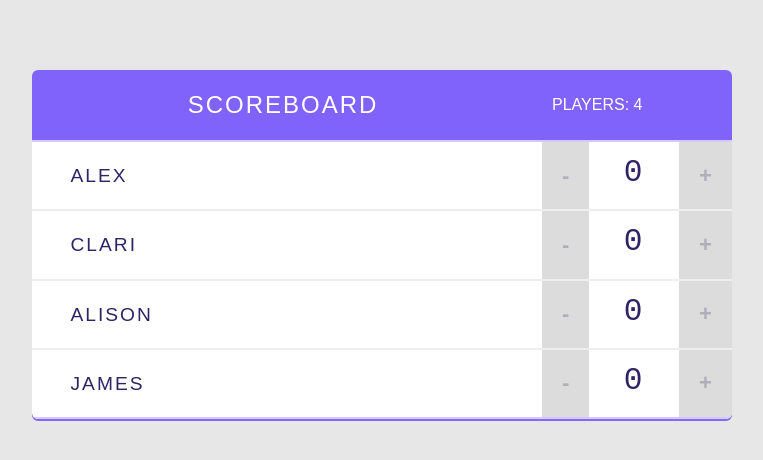
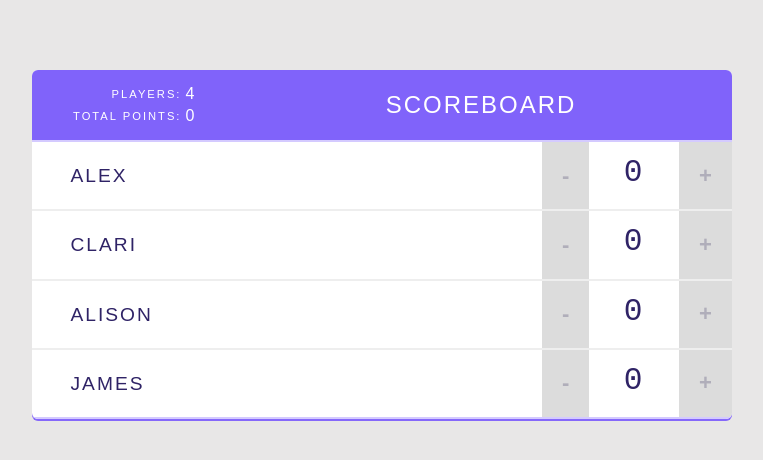
Before and after one commit to loveclari/scoreboard, a React app: page / in a window 1280 px wide. Shown: the whole page, without its empty margins (258-1021 px from the left). Built offline with nearby package versions, Linux system fonts and the light colour scheme.

Commit message:
adding score and props

```diff
--- a/public/index.html
+++ b/public/index.html
@@ -7,8 +7,7 @@
 		<meta name="theme-color" content="#000000" />
 		<meta
 			name="description"
-      content="Web site created using create-react-app"
-    />
+			content="Web site created using create-react-app" />
 		<link rel="apple-touch-icon" href="%PUBLIC_URL%/logo192.png" />
 		<!--
       manifest.json provides metadata used when your web app is installed on a
@@ -39,5 +38,12 @@
       To begin the development, run `npm start` or `yarn start`.
       To create a production bundle, use `npm run build` or `yarn build`.
     -->
+		<script
+			crossorigin
+			src="https://unpkg.com/react@18/umd/react.development.js"></script>
+		<script
+			crossorigin
+			src="https://unpkg.com/react-dom@18/umd/react-dom.development.js"></script>
+		<script src="https://unpkg.com/@babel/standalone/babel.min.js"></script>
 	</body>
 </html>
--- a/src/components/App.js
+++ b/src/components/App.js
@@ -49,7 +49,7 @@ const App = () => {
 
     return (
         <div className="scoreboard">
-            <Header title="Scoreboard" totalPlayers={players.length} />
+            <Header title="Scoreboard" players={players} />
 
             {/* Players list */}
             {players.map((player) => (
--- a/src/components/Header.js
+++ b/src/components/Header.js
@@ -1,10 +1,11 @@
 import React from "react";
+import Stats from "./Stats";
 
 const Header = (props) => {
     return (
         <header>
+            <Stats players={props.players} />
             <h1>{props.title}</h1>
-            <span className="stats">Players: {props.totalPlayers}</span>
         </header>
     );
 };
--- /dev/null
+++ b/src/components/Stats.js
@@ -0,0 +1,24 @@
+import Recat from "react";
+
+const Stats = (props) => {
+    const totalPlayers = props.players.length;
+    const totalPoints = props.players.reduce((total, player) => {
+        return total + player.score;
+    }, 0);
+    return (
+        <table className="stats">
+            <tbody>
+                <tr>
+                    <td>Players:</td>
+                    <td>{totalPlayers}</td>
+                </tr>
+                <tr>
+                    <td>Total Points:</td>
+                    <td>0</td>
+                </tr>
+            </tbody>
+        </table>
+    );
+};
+
+export default Stats;
```
Also changed, not shown: 1 other file. Lines whose indentation alone changed are shown as unchanged.
